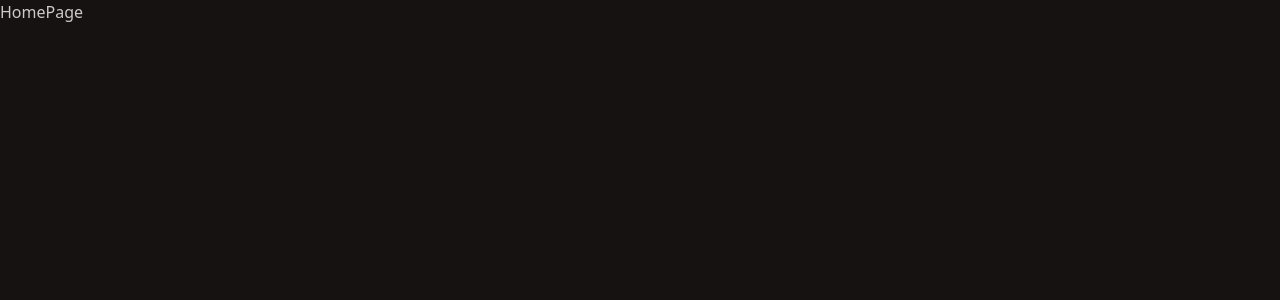
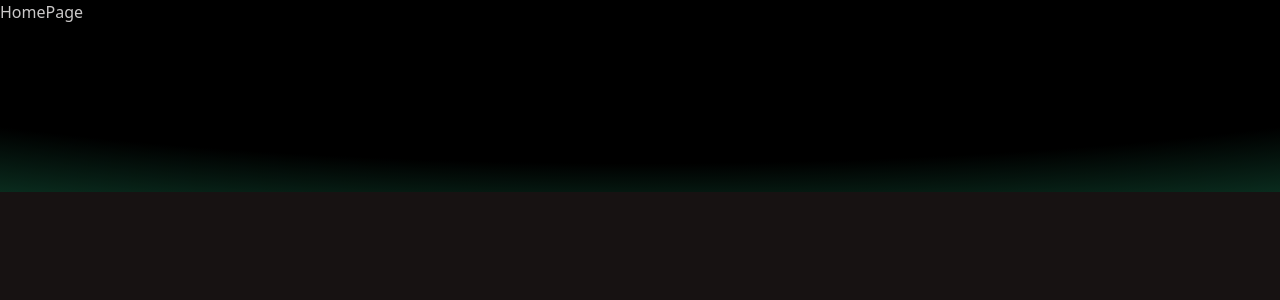
Before and after one commit to neel-d9/thinkboard, a React (Vite) app in the folder frontend/: page / in a window 1280 px wide. Shown: the top 300 px of the page. Built offline with nearby package versions, Linux system fonts and the light colour scheme.

Commit message:
feat(theme): Add background and components libraries

```diff
--- a/frontend/package.json
+++ b/frontend/package.json
@@ -10,6 +10,8 @@
     "preview": "vite preview"
   },
   "dependencies": {
+    "axios": "^1.10.0",
+    "lucide-react": "^0.522.0",
     "react": "^19.1.0",
     "react-dom": "^19.1.0",
     "react-hot-toast": "^2.5.2",
--- a/frontend/src/App.jsx
+++ b/frontend/src/App.jsx
@@ -6,7 +6,8 @@
 
 const App = () => {
   return (
-    <div data-theme="forest">
+    <div className="relative h-full w-full">
+      <div className="absolute inset-0 -z-10 h-full w-full items-center px-5 py-24 [background:radial-gradient(125%_125%_at_50%_10%,#000_60%,#00FF9D40_100%)]" />
       <Routes>
         <Route path="/" element={<HomePage />} />
         <Route path="/create" element={<CreatePage />} />
```
